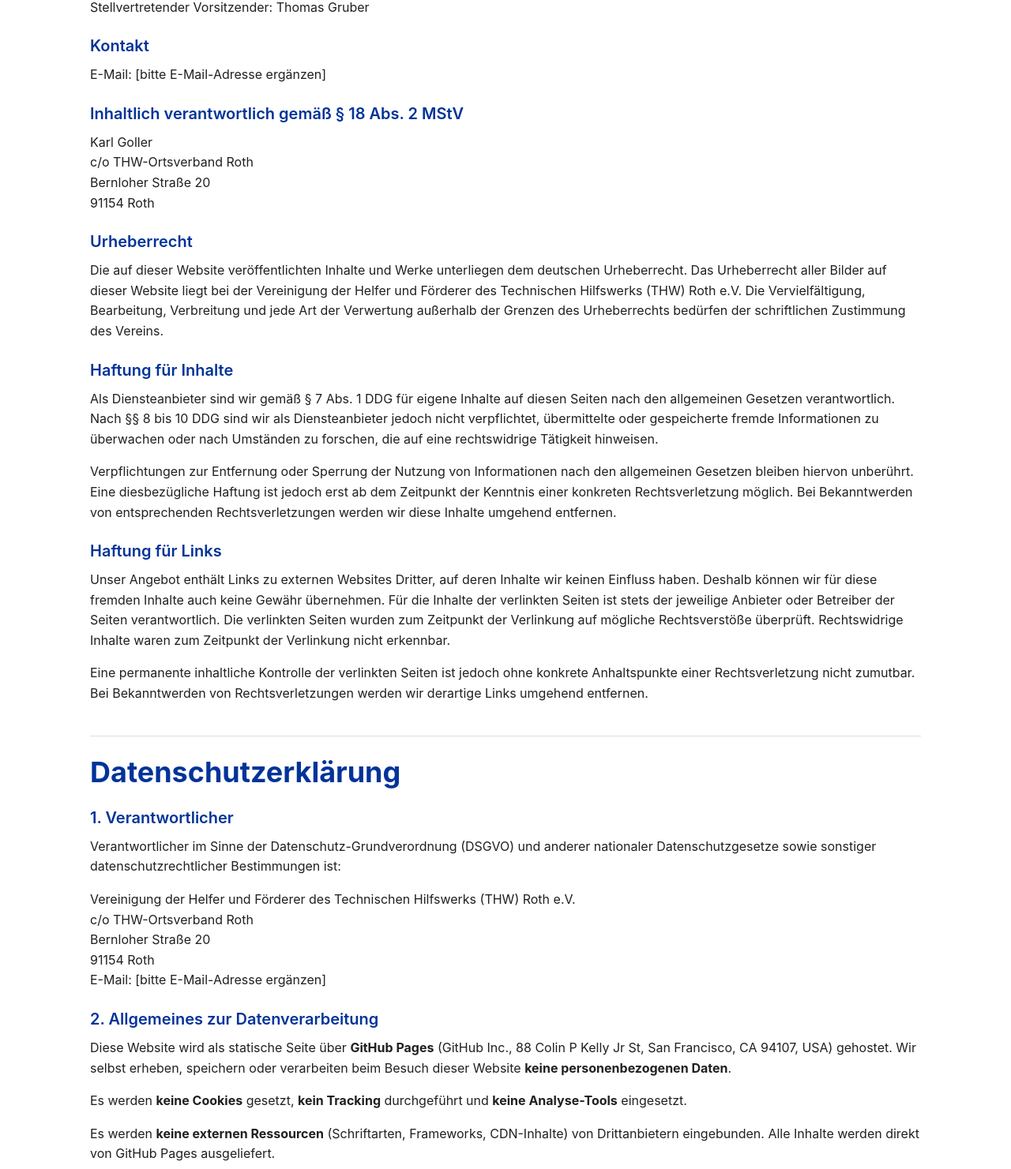
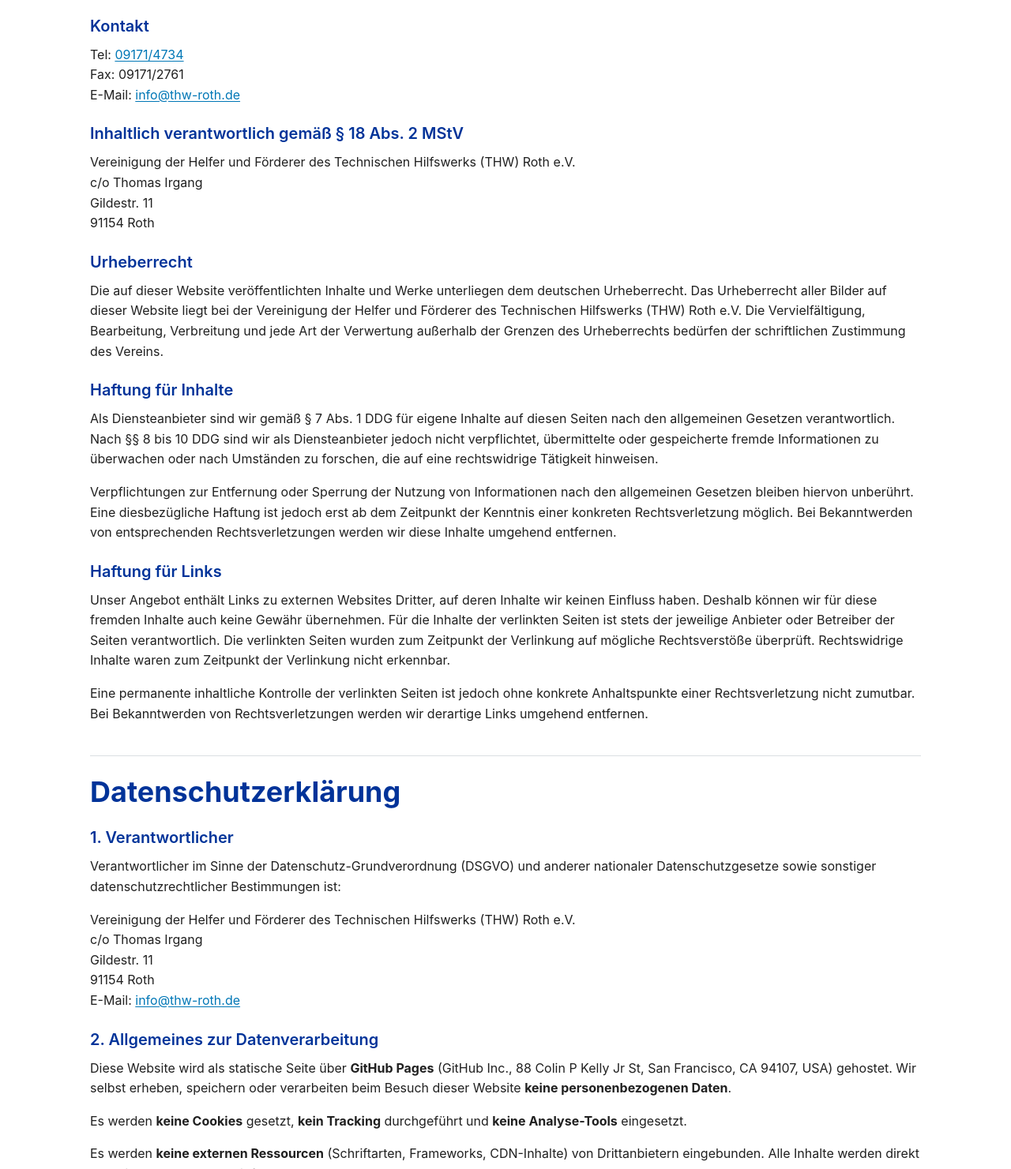
Before and after one commit to Helferverein-THW-Roth/Helferverein-THW-Roth.github.io, a plain HTML site: page docs/impressum.html in a window 1280 px wide. Shown: the part 735-2216 px from the top of the page at 79% size. Drawn offline with Linux system fonts and the light colour scheme.

Commit message:
update contact data

```diff
--- a/docs/impressum.html
+++ b/docs/impressum.html
@@ -54,8 +54,7 @@
       <h3>Betreiber und Verantwortlicher</h3>
       <p>
         <strong>Vereinigung der Helfer und Förderer des Technischen Hilfswerks (THW) Roth e.V.</strong><br>
-        c/o THW-Ortsverband Roth<br>
-        Bernloher Straße 20<br>
+        Gildestr. 11<br>
         91154 Roth
       </p>
 
@@ -74,15 +73,16 @@
 
       <h3>Kontakt</h3>
       <p>
-        <!-- TODO: E-Mail-Adresse und ggf. Telefonnummer eintragen -->
-        E-Mail: [bitte E-Mail-Adresse ergänzen]
+        Tel: <a href="tel:+4991714734">09171/4734</a><br>
+        Fax: 09171/2761<br>
+        E-Mail: <a href="mailto:info@thw-roth.de">info@thw-roth.de</a>
       </p>
 
       <h3>Inhaltlich verantwortlich gemäß § 18 Abs. 2 MStV</h3>
       <p>
-        Karl Goller<br>
-        c/o THW-Ortsverband Roth<br>
-        Bernloher Straße 20<br>
+        Vereinigung der Helfer und Förderer des Technischen Hilfswerks (THW) Roth e.V.<br>
+        c/o Thomas Irgang<br>
+        Gildestr. 11<br>
         91154 Roth
       </p>
 
@@ -132,11 +132,10 @@
       </p>
       <p>
         Vereinigung der Helfer und Förderer des Technischen Hilfswerks (THW) Roth e.V.<br>
-        c/o THW-Ortsverband Roth<br>
-        Bernloher Straße 20<br>
+        c/o Thomas Irgang<br>
+        Gildestr. 11<br>
         91154 Roth<br>
-        <!-- TODO: E-Mail eintragen -->
-        E-Mail: [bitte E-Mail-Adresse ergänzen]
+        E-Mail: <a href="mailto:info@thw-roth.de">info@thw-roth.de</a>
       </p>
 
       <h3>2. Allgemeines zur Datenverarbeitung</h3>
```
Also changed, not shown: docs/index.html (+5 -2 lines).
